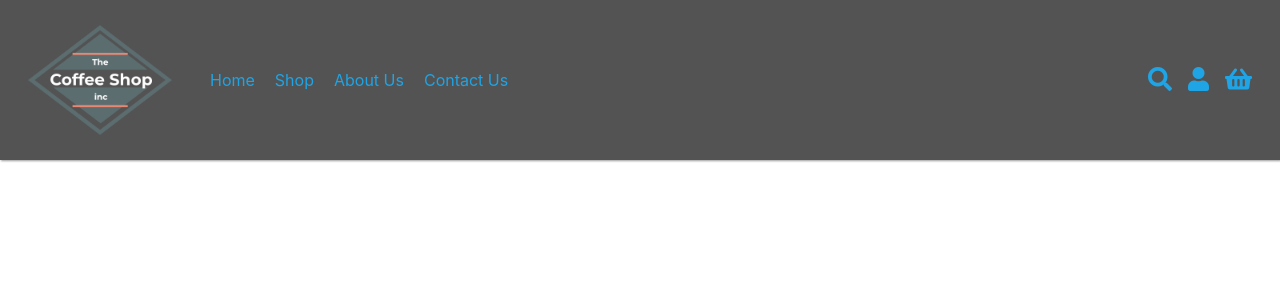
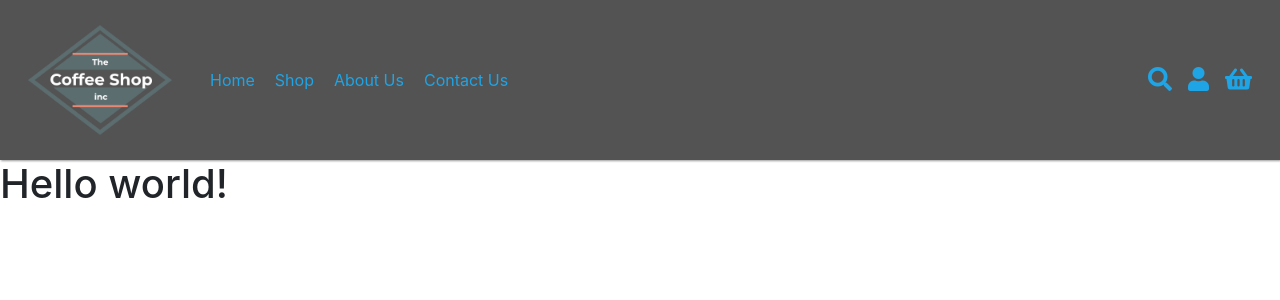
Before and after one commit to Geomint/thecoffeeshop, a Django app: page / in a window 1280 px wide. Shown: the top 300 px of the page. Run offline with Django 3.2, Linux system fonts and the light colour scheme; some libraries are stand-ins or nearby versions.

Commit message:
Created index.html placeholder code

```diff
--- a/pages/templates/index.html
+++ b/pages/templates/index.html
@@ -3,5 +3,9 @@
 {% block title %} The Coffee Shop | Home Page {% endblock %}
 
 {% block content %}
-
+<section class="row">
+    <div class="col-12">
+        <h1>Hello world!</h1>
+    </div>
+</section>
 {% endblock %}
```
